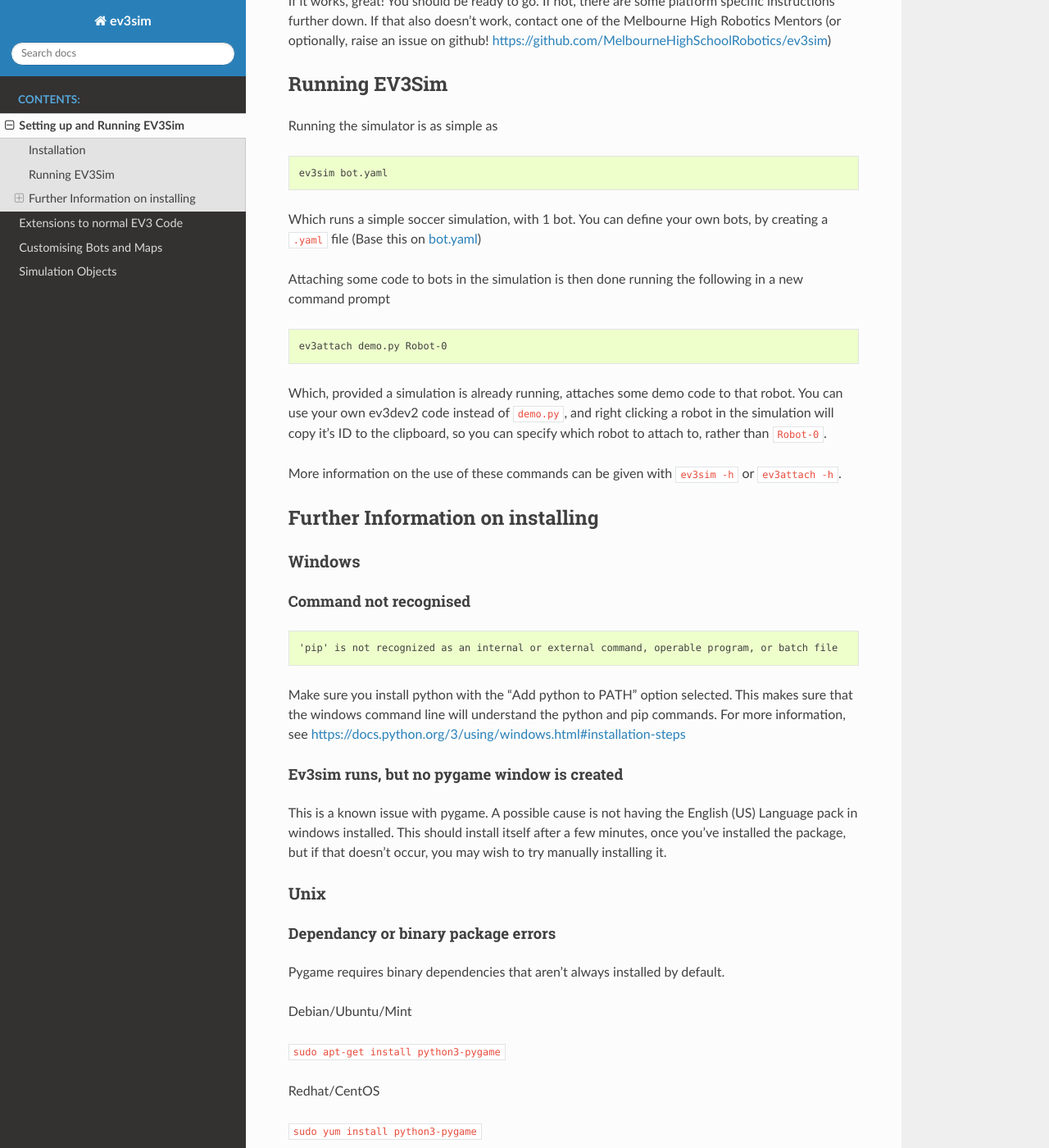
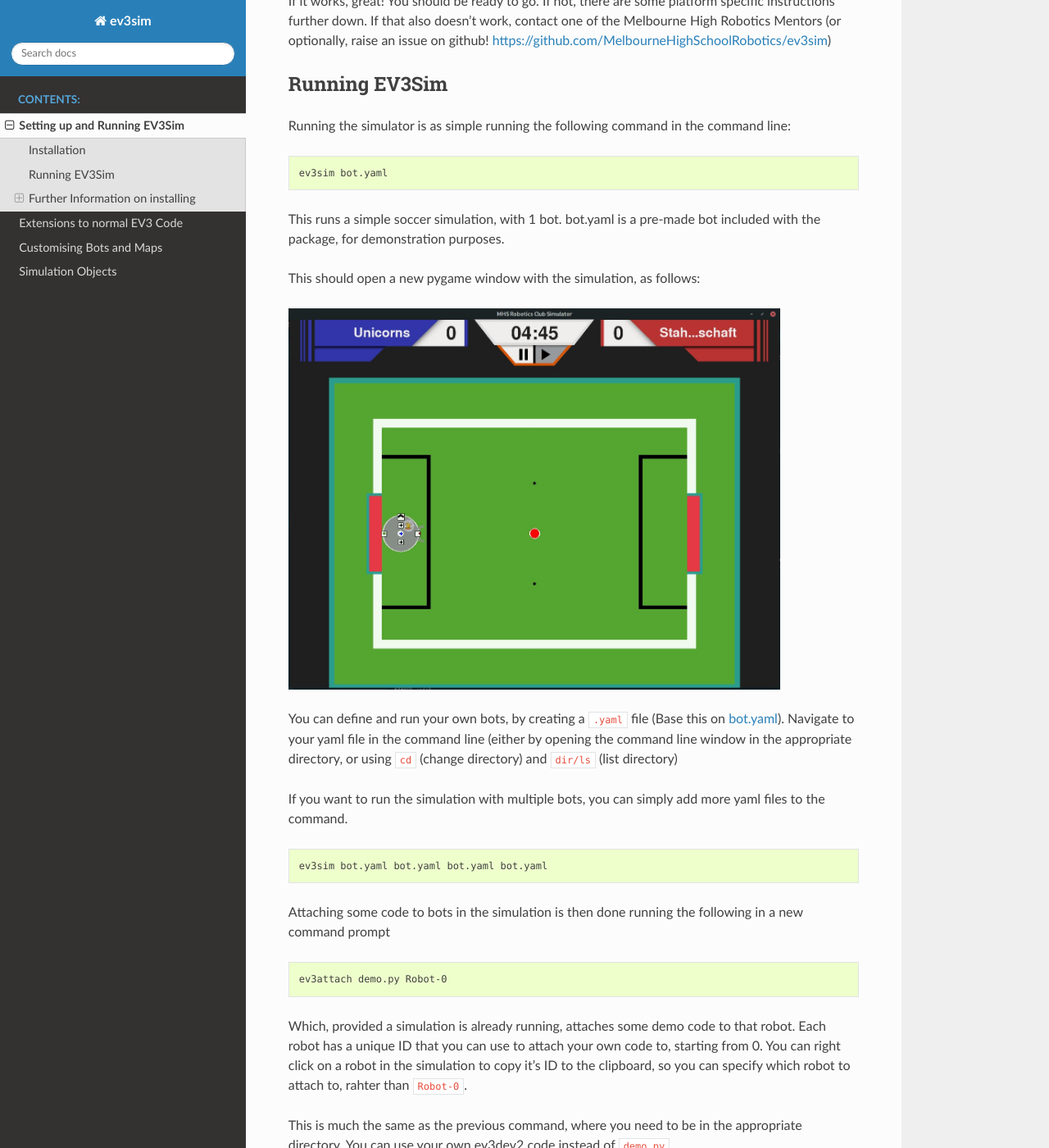
Before and after one commit to MelbourneHighSchoolRobotics/ev3sim, a Sphinx documentation site: the page built from docs/setup.rst, in a window 1280 px wide and 1400 px high, scrolled down 559 px. Shown: the whole window at 82% size. Built offline with Sphinx 7.4.7 and the Read the Docs theme 2.0.0, drawn with Linux system fonts in a browser that asks for light colours; some of the changed text lies outside the part shown.

Commit message:
add image and edit some text to setup for readability

```diff
--- a/docs/setup.rst
+++ b/docs/setup.rst
@@ -21,13 +21,27 @@
 Running EV3Sim
 --------------
 
-Running the simulator is as simple as
+Running the simulator is as simple running the following command in the command line:
 
 .. code-block:: bash
 
     ev3sim bot.yaml
 
-Which runs a simple soccer simulation, with 1 bot. You can define your own bots, by creating a ``.yaml`` file (Base this on `bot.yaml`_)
+This runs a simple soccer simulation, with 1 bot. bot.yaml is a pre-made bot included with the package, for demonstration purposes.
+
+This should open a new pygame window with the simulation, as follows:
+
+.. image:: images/sim.jpg
+  :width: 600
+  :alt: The pygame window for the simulator
+
+You can define and run your own bots, by creating a ``.yaml`` file (Base this on `bot.yaml`_). Navigate to your yaml file in the command line (either by opening the command line window in the appropriate directory, or using ``cd`` (change directory) and ``dir/ls`` (list directory)
+
+If you want to run the simulation with multiple bots, you can simply add more yaml files to the command.
+
+.. code-block:: bash
+
+    ev3sim bot.yaml bot.yaml bot.yaml bot.yaml
 
 Attaching some code to bots in the simulation is then done running the following in a new command prompt
 
@@ -35,9 +49,10 @@
 
     ev3attach demo.py Robot-0
 
-Which, provided a simulation is already running, attaches some demo code to that robot. You can use your own ev3dev2 code instead of ``demo.py``, and right clicking a robot in the simulation will copy it's ID to the clipboard, so you can specify which robot to attach to, rather than ``Robot-0``.
+Which, provided a simulation is already running, attaches some demo code to that robot. Each robot has a unique ID that you can use to attach your own code to, starting from 0. You can right click on a robot in the simulation to copy it's ID to the clipboard, so you can specify which robot to attach to, rahter than ``Robot-0``.
 
-More information on the use of these commands can be given with ``ev3sim -h`` or ``ev3attach -h``.
+
+This is much the same as the previous command, where you need to be in the appropriate directory. You can use your own ev3dev2 code instead of ``demo.py``
 
 .. _bot.yaml: https://github.com/MelbourneHighSchoolRobotics/ev3sim/tree/main/ev3sim/robots/bot.yaml
 
@@ -60,16 +75,16 @@
 
 
 Ev3sim runs, but no pygame window is created
-"""""""""""""""""""""""""""""""""""""""""""
+"""""""""""""""""""""""""""""""""""""""""""""""""
 
 This is a known issue with pygame. A possible cause is not having the English (US) Language pack in windows installed. This should install itself after a few minutes, once you've installed the package, but if that doesn't occur, you may wish to try manually installing it.
 
 Unix
-^^^^^^
+^^^^^
 
 
 Dependancy or binary package errors
-"""""""""""""""""""""""""""""""""""
+""""""""""""""""""""""""""""""""""""""""
 
 Pygame requires binary dependencies that aren't always installed by default.
 
```
